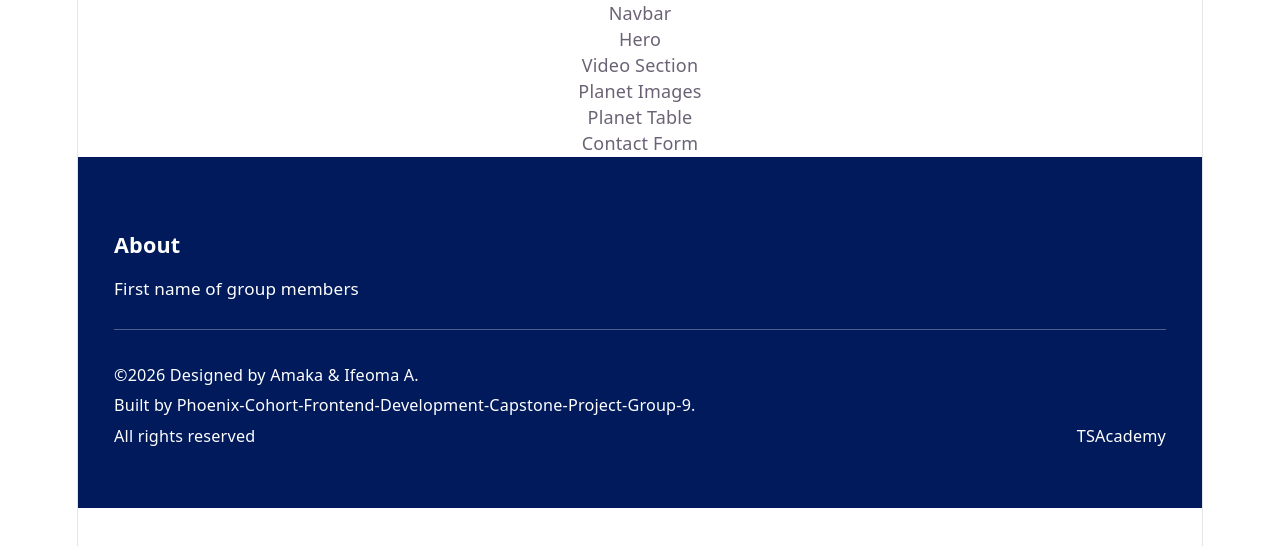
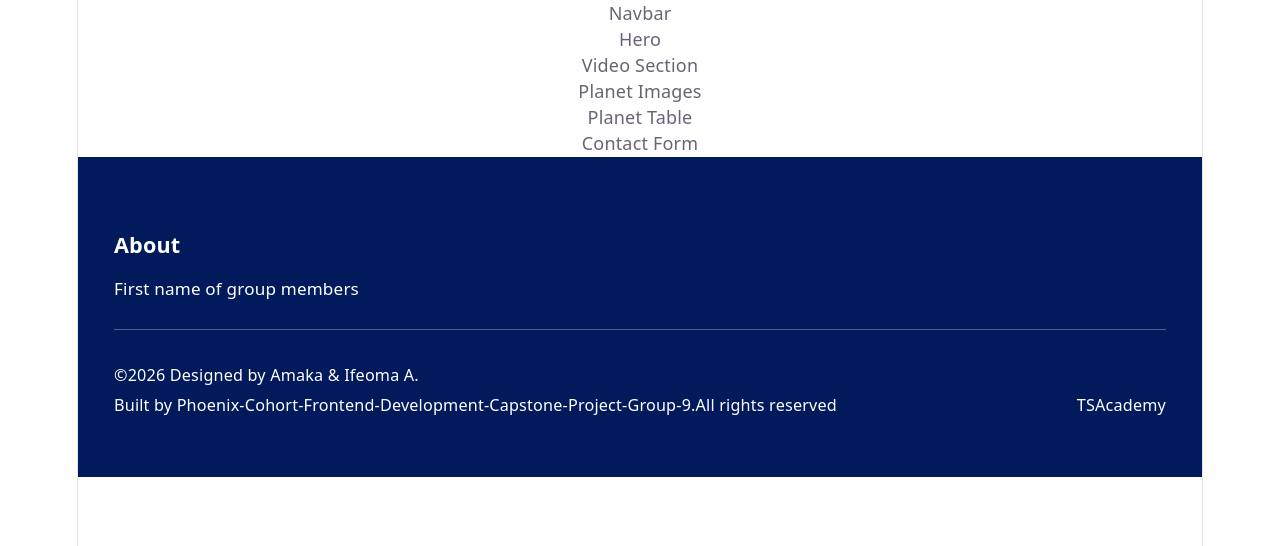
Before and after one commit to cupcakes439/Phoenix-Cohort-Frontend-Development-Capstone-Project-Group-9, a React (Vite) app: page / in a window 1280 px wide. Shown: the top 546 px of the page. Built offline with nearby package versions, Linux system fonts and the light colour scheme.

Commit message:
Finished setting up the footer.jsx file

```diff
--- a/src/components/Footer.jsx
+++ b/src/components/Footer.jsx
@@ -15,8 +15,10 @@ function Footer() {
         <div className="footer-bottom">
           <div className="copyright">
             <p>&copy;2026 Designed by Amaka & Ifeoma A.</p>
-            <p>Built by Phoenix-Cohort-Frontend-Development-Capstone-Project-Group-9.</p>
-            <p>All rights reserved</p>
+            <p className="footer-text">
+              Built by Phoenix-Cohort-Frontend-Development-Capstone-Project-Group-9.
+              <span className="rights">All rights reserved</span>
+            </p>
           </div>
 
           <div className="academy">
```
